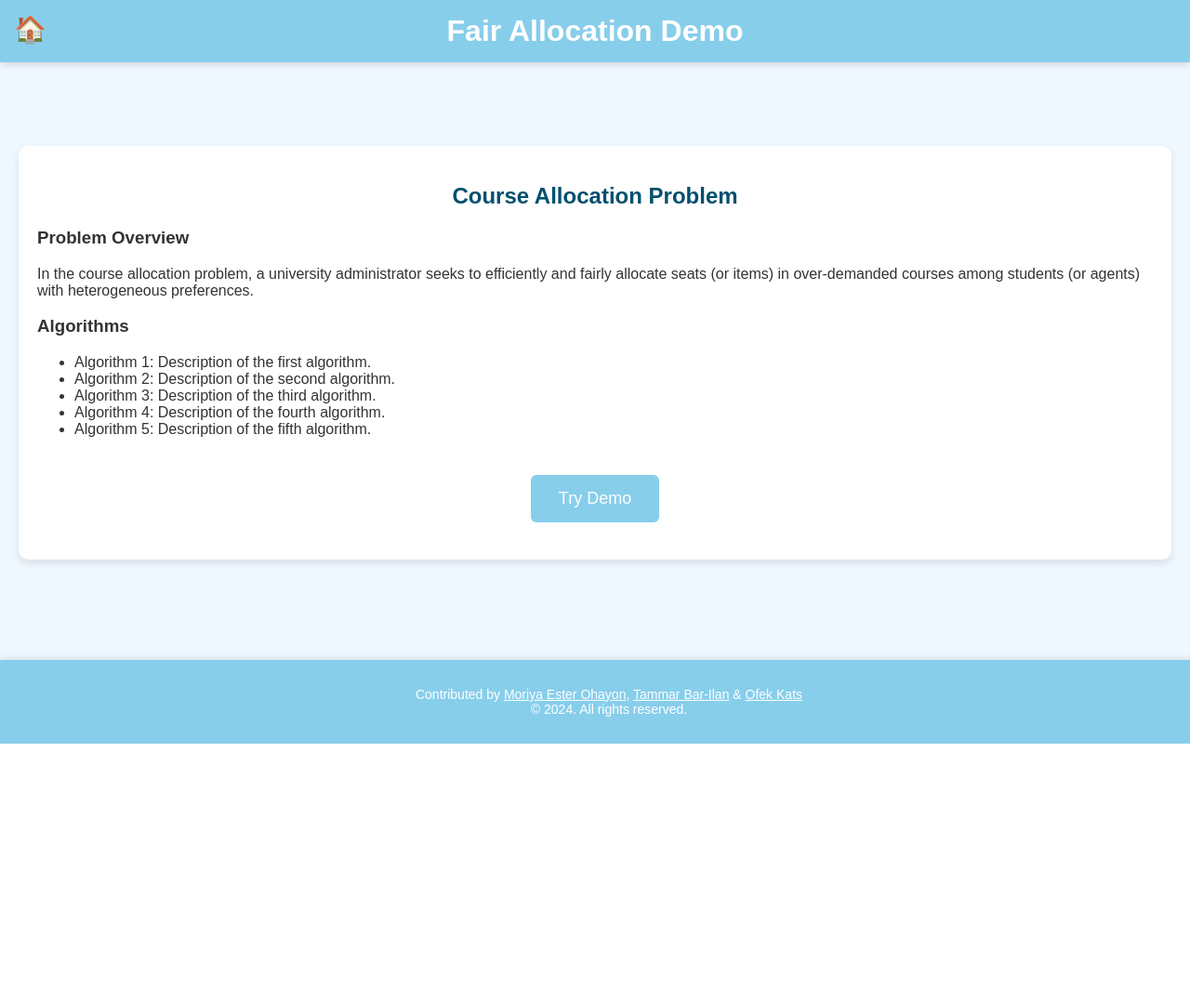
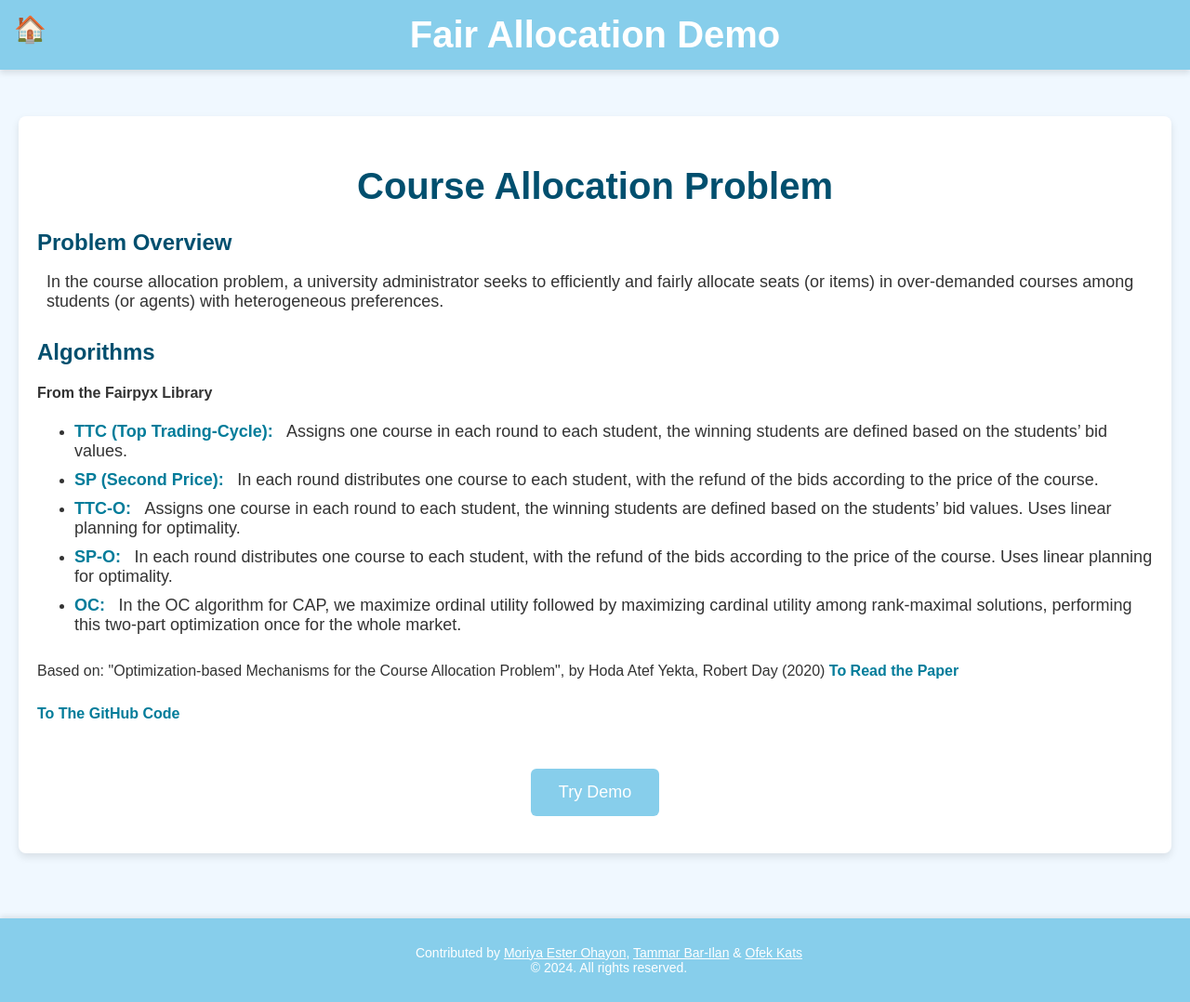
Before and after one commit to Final-Project-fairpyx/website, a Flask app: page / in a window 1280 px wide. Shown: that part at 93% size. Before the commit the page ends 800 px from the top of that part, so only its background shows below. Run offline with Flask 3, Linux system fonts and the light colour scheme; the page is wider than the window, and the part outside it is not shown.

Commit message:
info page as homepage styled

```diff
--- a/frontend/static/style.css
+++ b/frontend/static/style.css
@@ -42,7 +42,8 @@ footer {
     padding: 15px;
     background-color: #87ceeb; /* Light sky blue footer */
     color: #fff;
-    position: fixed;
+    /*position: fixed;*/
+    position: relative;
     bottom: 0;
     width: 100%;
     font-size: 14px;
@@ -50,8 +51,18 @@ footer {
     box-shadow: 0 -2px 6px rgba(0, 0, 0, 0.1); /* Optional: Adds a subtle shadow to make it stand out */
 }
 
+footer a:hover {
+    color: #ddd; /* Lighter shade for hover */
+    text-decoration: underline; /* Underline on hover */
+}
+
+
 a {
     color: white;
+}
+
+.link {
+    color: #00008B;
 }
 
 .bids-table th, .bids-table td,
@@ -533,3 +545,64 @@ button:hover {
     color: #3498db;
     margin-top: 10px;
 }
+
+/* Style for the algorithm list */
+
+.main-background {
+    max-width: 1300px;
+    margin: auto;
+    padding: 20px;
+    background: #ffffff;
+    /*background-color: #f7f9fb;*/
+    border-radius: 8px;
+    box-shadow: 0 4px 8px rgba(0, 0, 0, 0.1);
+}
+
+.overview, .algorithms-section, .reference-section {
+    margin-bottom: 30px;
+}
+
+h1, h3 {
+    color: #004f6e;
+}
+
+h1 {
+    font-size: 2.5em;
+    text-align: center;
+    margin-bottom: 20px;
+}
+
+h3 {
+    font-size: 1.5em;
+    margin-bottom: 10px;
+}
+
+.algorithm-name {
+    font-weight: bold;
+    color: #007c9a;
+    font-size: 18px;
+}
+
+.algorithm-description {
+    margin-left: 10px;
+    font-size: 18px;
+}
+
+.algorithms li {
+    margin-bottom: 10px;
+}
+
+.reference-section p {
+    font-size: 1em;
+    margin-bottom: 10px;
+}
+
+.link {
+    color: #007c9a;
+    text-decoration: none;
+    font-weight: bold;
+}
+
+.link:hover {
+    text-decoration: underline;
+}
--- a/frontend/templates/index.html
+++ b/frontend/templates/index.html
@@ -12,26 +12,60 @@
         <h1>Fair Allocation Demo</h1>
     </header>
     <main>
-        <div class="form">
-        <section>
+        <div class="main-background">
+            <section class="overview">
                 <h1>Course Allocation Problem</h1>
                 <h3>Problem Overview</h3>
-            <p>
+                <p class="algorithm-description">
                     In the course allocation problem, a university administrator seeks to efficiently and fairly allocate seats (or items) in over-demanded courses among students (or agents) with heterogeneous preferences.
                 </p>
             </section>
 
-        <section>
+            <section class="algorithms-section">
                 <h3>Algorithms</h3>
+                <h4>From the Fairpyx Library</h4>
                 <ul class="algorithms">
-                <li>Algorithm 1: Description of the first algorithm.</li>
-                <li>Algorithm 2: Description of the second algorithm.</li>
-                <li>Algorithm 3: Description of the third algorithm.</li>
-                <li>Algorithm 4: Description of the fourth algorithm.</li>
-                <li>Algorithm 5: Description of the fifth algorithm.</li>
+                    <li>
+                        <span class="algorithm-name">TTC (Top Trading-Cycle):</span>
+                        <span class="algorithm-description">
+                            Assigns one course in each round to each student, the winning students are defined based on the students’ bid values.
+                        </span>
+                    </li>
+                    <li>
+                        <span class="algorithm-name">SP (Second Price):</span>
+                        <span class="algorithm-description">
+                            In each round distributes one course to each student, with the refund of the bids according to the price of the course.
+                        </span>
+                    </li>
+                    <li>
+                        <span class="algorithm-name">TTC-O:</span>
+                        <span class="algorithm-description">
+                            Assigns one course in each round to each student, the winning students are defined based on the students’ bid values. Uses linear planning for optimality.
+                        </span>
+                    </li>
+                    <li>
+                        <span class="algorithm-name">SP-O:</span>
+                        <span class="algorithm-description">
+                            In each round distributes one course to each student, with the refund of the bids according to the price of the course. Uses linear planning for optimality.
+                        </span>
+                    </li>
+                    <li>
+                        <span class="algorithm-name">OC:</span>
+                        <span class="algorithm-description">
+                            In the OC algorithm for CAP, we maximize ordinal utility followed by maximizing cardinal utility among rank-maximal solutions, performing this two-part optimization once for the whole market.
+                        </span>
+                    </li>
                 </ul>
             </section>
 
+            <section class="reference-section">
+                <p>
+                    Based on: "Optimization-based Mechanisms for the Course Allocation Problem", by Hoda Atef Yekta, Robert Day (2020)
+                    <a href="https://doi.org/10.1287/ijoc.2018.0849" target="_blank" class="link">To Read the Paper</a>
+                </p>
+                <br>
+                <a href="https://github.com/Final-Project-fairpyx/fairpyx" target="_blank" class="link">To The GitHub Code</a>
+            </section>
         <!-- Container for the button -->
         <div class="button-container">
             <a href="{{ url_for('demo') }}" class="button">Try Demo</a>
```
Also changed, not shown: other parts of frontend/static/style.css (+1 -0 lines). Lines whose indentation alone changed are shown as unchanged.
